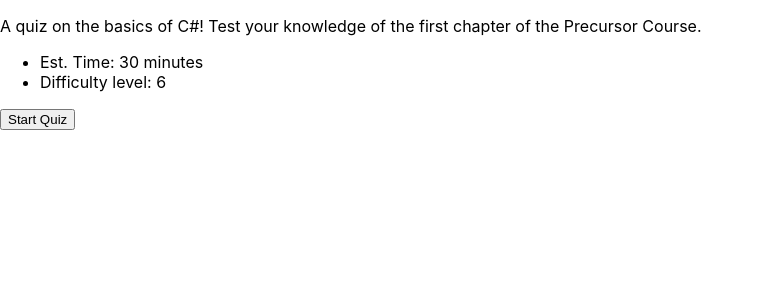
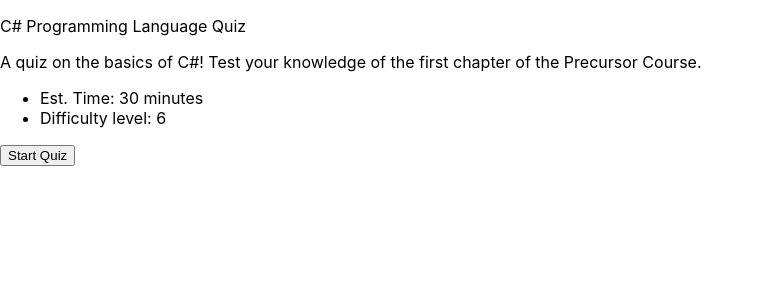
Before and after one commit to andrewrobles/andrew-robles-frontend-takehome, a Next.js app: page / in a window 1280 px wide. Shown: the top 300 px of the page, without its empty margins (0-764 px from the left). Built offline with nearby package versions, Linux system fonts and the light colour scheme.

Commit message:
quiz header

```diff
--- a/pages/index.js
+++ b/pages/index.js
@@ -2,6 +2,7 @@ import { useState } from 'react'
 
 import quizQuestionData from '../data';
 
+const quizTitle='C# Programming Language Quiz'
 const quizDescription='A quiz on the basics of C#! Test your knowledge of the first chapter of the Precursor Course.'
 const estimatedTime='30 minutes'
 const difficultyLevel='6'
@@ -34,6 +35,7 @@ export default function Home() {
 function Content(props) {
   if (props.questionIndex == -1) {
     return <Cover
+            quizTitle={quizTitle}
             quizDescription={quizDescription}
             estimatedTime={estimatedTime}
             difficultyLevel={difficultyLevel}
@@ -50,6 +52,7 @@ function Content(props) {
 
 function Cover(props) {
   return <div>
+    <p>{props.quizTitle}</p>
     <p>{props.quizDescription}</p>
     <ul>
       <li>Est. Time: {props.estimatedTime}</li>
@@ -58,11 +61,21 @@ function Cover(props) {
   </div>
 }
 
+function Header(props) {
+  return <div>
+    <p>{props.quizDescription}</p>
+  </div>
+}
+
 function Question(props) {
   const text = props.quizQuestionData[props.questionIndex]
   const options = props.quizQuestionData[props.questionIndex].options
 
   return <div>
+    <Header
+      quizTitle={quizTitle}
+      quizDescription={quizDescription}
+    />
     <p>{ text.question }</p>
     <ul>
         {options.map(currOption => <li>{currOption.name}</li>)}
```
